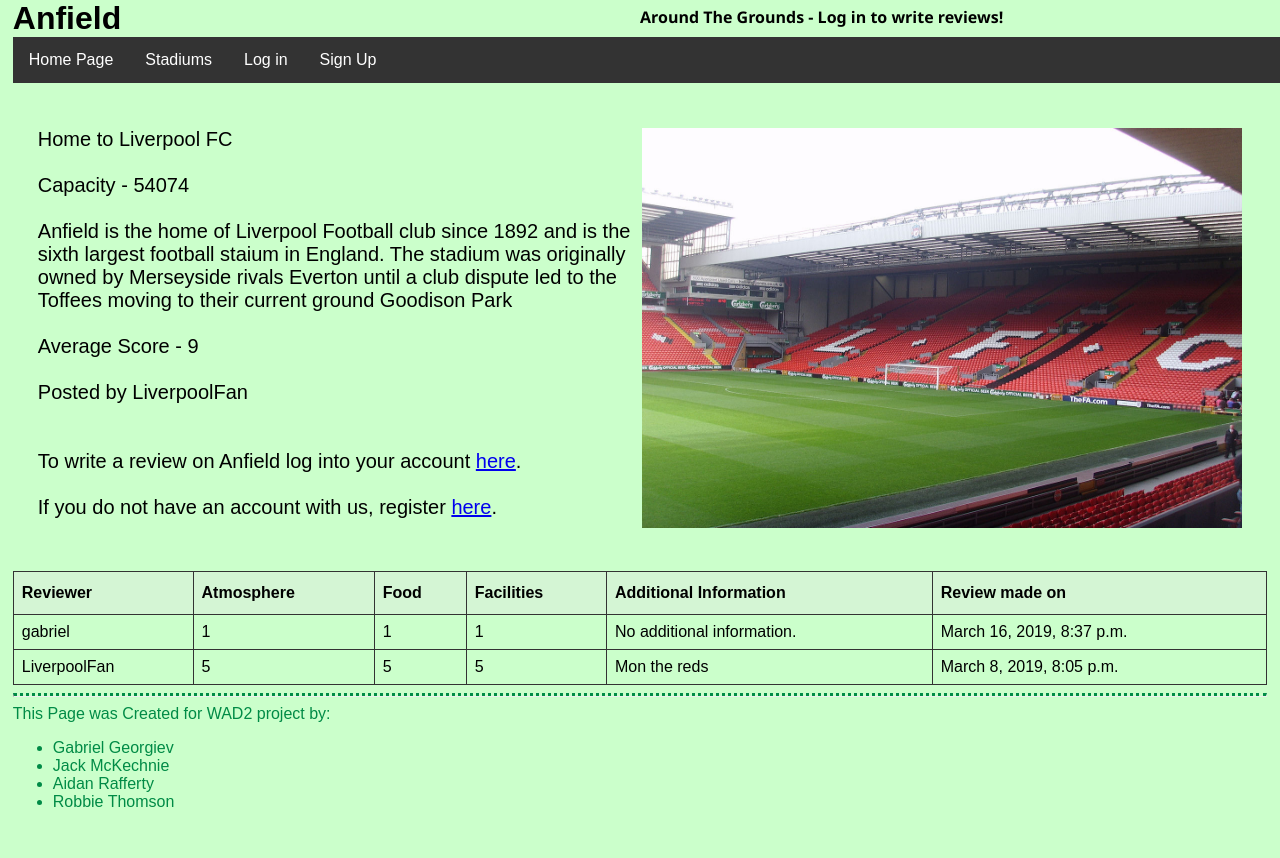
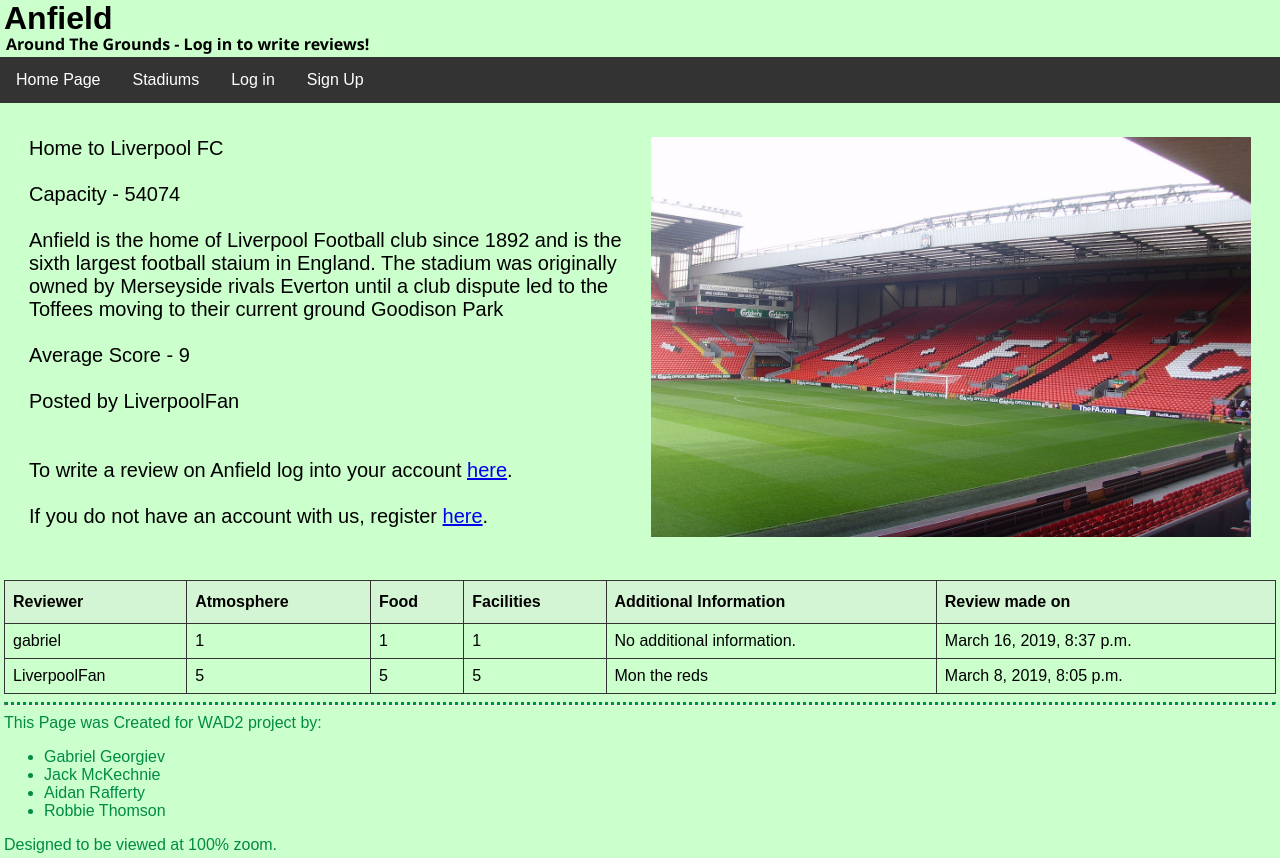
Before and after one commit to AidanRafferty/around_the_grounds, a Django app: page /ATGApp/chosenStadium/anfield/ in a window 1280 px wide. Before the commit the page ends 807 px from the top, so only its background shows below. Run offline with Django 3.2, Linux system fonts and the light colour scheme; data comes from the database, SQL or seed files in the repository; parts of the project's set-up code (start-up, migrations or seed data) failed here and were passed over; some libraries are stand-ins or nearby versions.

Commit message:
new repo

```diff
--- a/static/css/css.css
+++ b/static/css/css.css
@@ -1,11 +1,11 @@
 body:not(.menu) {
     background-color: rgb(203, 255, 203);
-    margin:0;
-    margin-left:1%;
-    margin-right:1%;
-    margin-bottom:1%;
-    margin-top:1%;
+    margin-left:4px;
+    margin-right:4px;
+    margin-bottom:4px;
+    margin-top:4px;
     font-family: Arial, Helvetica, sans-serif;
+    top:
     }
 
 /**p.stadiumData {
@@ -27,10 +27,12 @@ h1 {/* heading */
     padding: 0;
     overflow: hidden;
     position: fixed;
-    top: 0;
+    top: 0px;
     width: 100%;
     float: left;
     }
+
+
 
 /* buttons */
 input[type=submit], .button {
@@ -68,11 +70,13 @@ input[type=submit]:hover, .button:hover, .reviewButton:hover{
 .status h3{
     font-family: 'Segoe UI', Tahoma, Geneva, Verdana, sans-serif;
     position: fixed;
-    right: -50%;
-    top:-10px;
+    /* right: -50%; */
+    top:15px;
     width:100%;
     z-index:+1;
     font-size: 16px;
+    background-color:rgb(203, 255, 203);
+    padding:2px;
 }
   /* Login status END*/
 
@@ -80,12 +84,12 @@ input[type=submit]:hover, .button:hover, .reviewButton:hover{
   /* Menu Bar */
  .menu ul {
     list-style-type: none;
-    margin: 0%;
+    margin-left: -4px;
     padding: 0;
     overflow: hidden;
     background-color:#333;
     position: fixed;
-    top: 36.5px;
+    top: 40.5px;
     width: 100%;
     }
 .menu li {
--- a/templates/ATGApp/base.html
+++ b/templates/ATGApp/base.html
@@ -20,9 +20,9 @@
     </head>
 
     <body>
-        <br/><br/><br/><br/>
+        <br/><br/><br/><br/><br/>
         <div class="menu">
-            <ul>
+            <ul margin: 0px;>
                 <li><a href="{% url 'index' %}">Home Page</a></li>
                 <li><a href="{% url 'stadiums' %}">Stadiums</a></li>
                 {% if user.is_authenticated %}
@@ -59,6 +59,7 @@
                     <li>Aidan Rafferty</li>
                     <li>Robbie Thomson</li>
                 </ul>
+                Designed to be viewed at 100% zoom.
             </p1>
         </div>
     </body>
```
